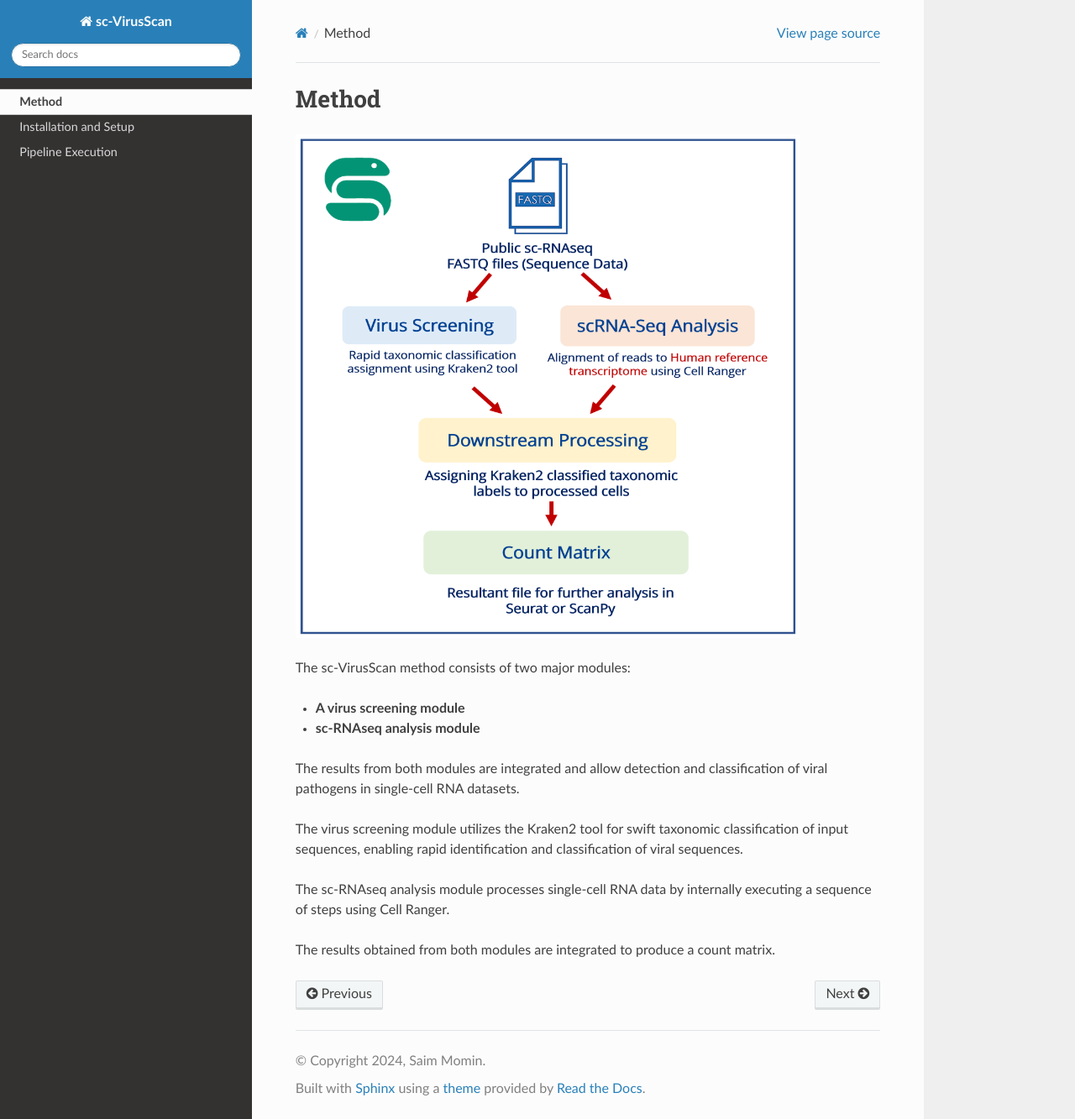
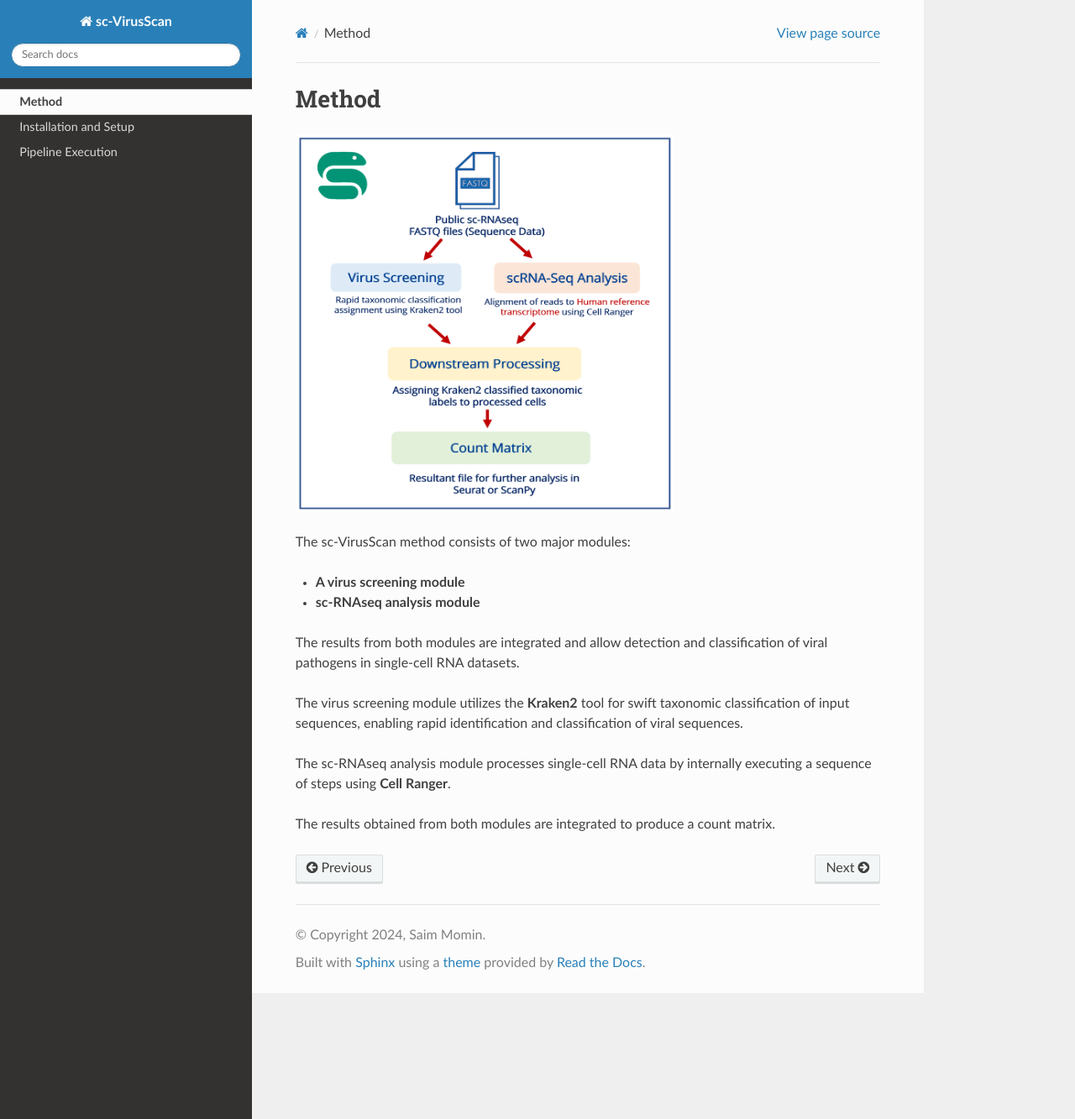
Before and after one commit to maxplanck-ie/sc-VirusScan, a Sphinx documentation site: the page built from docs/method.rst, in a window 1280 px wide and 1333 px high. Shown: the whole window at 84% size. Built offline with Sphinx 7.4.7 and the Read the Docs theme 2.0.0, drawn with Linux system fonts in a browser that asks for light colours.

Commit message:
Update method.rst

```diff
--- a/docs/method.rst
+++ b/docs/method.rst
@@ -4,9 +4,9 @@ Method
 ===========
 
 .. image:: method.png
-   :scale: 100 %
-   :height: 600px
-   :width: 600px
+   :scale: 90 %
+   :height: 500px
+   :width: 500px
 
 The sc-VirusScan method consists of two major modules:
 
@@ -16,10 +16,9 @@ The sc-VirusScan method consists of two major modules:
 The results from both modules are integrated and allow detection and classification of viral pathogens in single-cell
 RNA datasets.
 
-The virus screening module utilizes the Kraken2 tool for swift taxonomic classification of input sequences, enabling rapid identification and
+The virus screening module utilizes the **Kraken2** tool for swift taxonomic classification of input sequences, enabling rapid identification and
 classification of viral sequences.
 
-The sc-RNAseq analysis module processes single-cell RNA data by internally executing a sequence of
-steps using Cell Ranger.
+The sc-RNAseq analysis module processes single-cell RNA data by internally executing a sequence of steps using **Cell Ranger**.
 
 The results obtained from both modules are integrated to produce a count matrix.
```
